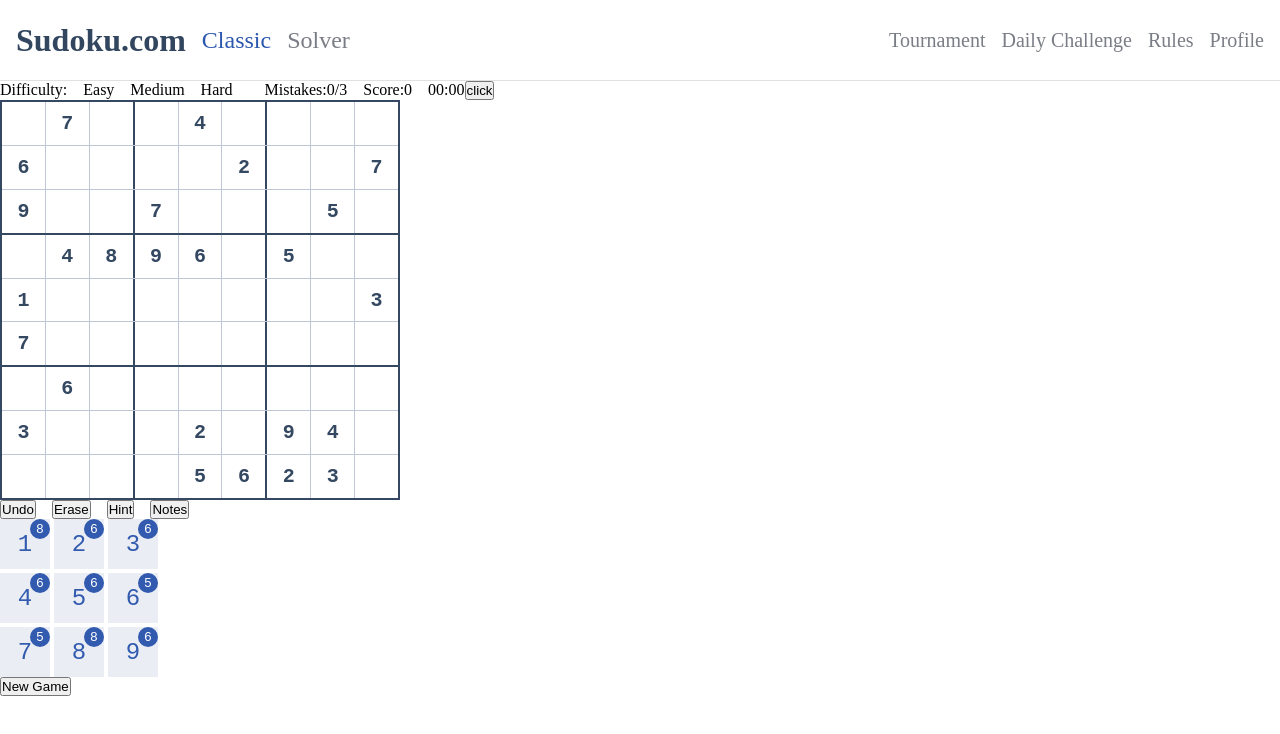
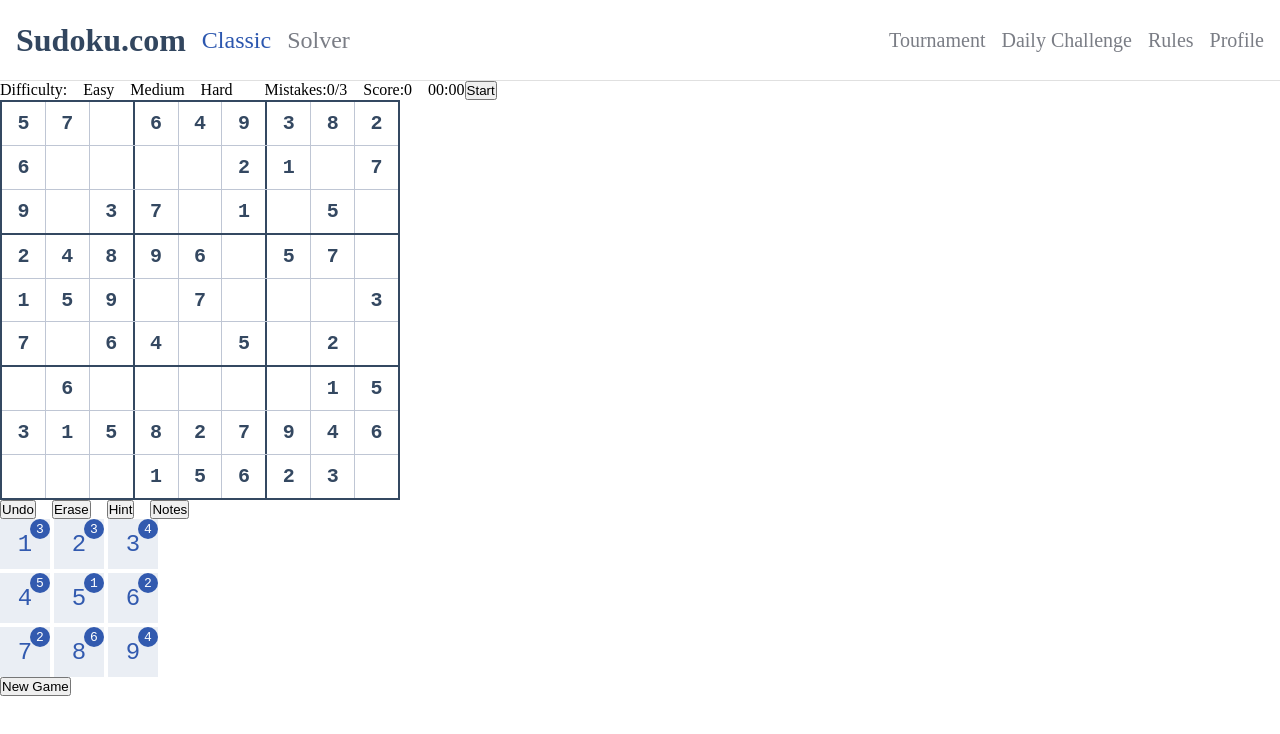
Before and after one commit to Kartik-Bhutra/Sudoku-Game, a React (Vite) app in the folder frontend/: page / in a window 1280 px wide. Shown: the top 734 px of the page. Built offline with nearby package versions, Linux system fonts and the light colour scheme.

Commit message:
add hint functionality

```diff
--- a/frontend/src/components/GameAttributes.jsx
+++ b/frontend/src/components/GameAttributes.jsx
@@ -1,12 +1,16 @@
 import gameAttributesStyles from "../styles/componentStyles/gameAttributes.module.css";
 import { useContext } from "react";
 import { OptionsContext } from "../gameAssest/Options";
+import useHint from "../hooks/useHint";
 
 export default function GameAttributes() {
   const {
+    hint:[,setHints],
+    unsolved: [grid],
     value: [values, setValues],
     remaining: [remaining],
   } = useContext(OptionsContext);
+
   return (
     <div>
       <div className={gameAttributesStyles.functions}>
@@ -17,7 +21,20 @@ export default function GameAttributes() {
           <button>Erase</button>
         </div>
         <div>
-          <button>Hint</button>
+          <button
+            onClick={() => {
+              const hint = useHint(grid);
+              if(hint){
+                setHints(hint);
+                console.log(hint);
+              }
+              else{
+                console.log("No hint available");
+              }
+            }}
+          >
+            Hint
+          </button>
         </div>
         <div>
           <button>Notes</button>
--- a/frontend/src/components/GameComponents.jsx
+++ b/frontend/src/components/GameComponents.jsx
@@ -4,20 +4,23 @@ import { OptionsContext } from "../gameAssest/Options";
 import { StopWatch } from "../hooks/useTimer";
 
 export default function GameComponents() {
+  const [start, setStart] = useState(false);
   const [timer, setTimer] = useState("00:00");
   const timerInstance = useRef();
-  const [mistakes] = useContext(OptionsContext).mistake;
+  const [mistakeCount] = useContext(OptionsContext).mistake;
 
   useEffect(() => {
-    timerInstance.current = new StopWatch(setTimer);
+    timerInstance.current = new StopWatch(setTimer, setStart);
     return () => {
       timerInstance.current.stop();
     };
   }, []);
 
   const timerButtonHandler = () => {
-    timerInstance.current.timerId ? timerInstance.current.stop() : timerInstance.current.start();
-  }
+    timerInstance.current.timerId
+      ? timerInstance.current.stop()
+      : timerInstance.current.start();
+  };
 
   return (
     <div className={gameComponentStyles.status}>
@@ -32,7 +35,7 @@ export default function GameComponents() {
       <div className={gameComponentStyles.playerStatus}>
         <div>
           <span>Mistakes:</span>
-          <span>{mistakes}/</span>
+          <span>{mistakeCount}/</span>
           <span>3</span>
         </div>
         <div>
@@ -41,10 +44,8 @@ export default function GameComponents() {
         </div>
         <div>
           <span>{timer}</span>
-          <button
-            onClick={timerButtonHandler}
-          >
-            click
+          <button onClick={timerButtonHandler}>
+            {start ? "Stop" : "Start"}
           </button>
         </div>
       </div>
--- a/frontend/src/components/Grid.jsx
+++ b/frontend/src/components/Grid.jsx
@@ -6,7 +6,7 @@ export default function Grid() {
   const {
     unsolved: [grid, setGrid],
     solved,
-    mistake: [, setMistakes],
+    mistake: [, setMistakeCount],
     hint: [hints],
     value: [values],
     remaining: [remainings, setRemainings],
@@ -112,7 +112,7 @@ export default function Grid() {
       if (grid[rowIdx][colIdx] !== num) {
         sameValues(num);
         if (num !== solved[rowIdx][colIdx]) {
-          setMistakes((prevState) => prevState + 1);
+          setMistakeCount((prevState) => prevState + 1);
           setValueColor((prevState) => {
             const newValueColor = prevState.map((row) => [...row]);
             newValueColor[rowIdx][colIdx] = "red";
@@ -179,6 +179,17 @@ export default function Grid() {
     }
   };
 
+  useEffect(() => {
+    if (hints) {
+      highlight(
+        hints[0]-1,
+        hints[1]-1,
+        Math.floor((hints[0]-1) / 3) * 3 + Math.floor((hints[1]-1) / 3)
+      );
+      justOneNum(hints[2], hints[0]-1, hints[1]-1);
+    }
+  }, [hints]);
+
   return (
     <div className={gridStyles.outlineBorder}>
       {grid.map((row, rowIdx) => (
@@ -225,7 +236,7 @@ export default function Grid() {
                   );
                   setActiveCells({ row: null, col: null });
                 }}
-                tabIndex={0}
+                tabIndex={1}
                 style={{
                   backgroundColor: bgColor,
                   color: valueColor[rowIdx][colIdx],
--- a/frontend/src/gameAssest/Options.jsx
+++ b/frontend/src/gameAssest/Options.jsx
@@ -10,8 +10,8 @@ export default function OptionsContextProvider({ children }) {
   const [solvedGrid, setSolvedGrid] = useState(
     Array.from({ length: 9 }, () => Array(9).fill(0))
   );
-  const [mistakes, setMistakes] = useState(0);
-  const [hints, setHints] = useState(false);
+  const [mistakeCount, setMistakeCount] = useState(0);
+  const [hints, setHints] = useState(null);
   const [values, setValues] = useState(0);
   const [remainings, setRemainings] = useState(Array(10).fill(0));
   const [activeCells, setActiveCells] = useState({
@@ -28,7 +28,7 @@ export default function OptionsContextProvider({ children }) {
   const contextValue = {
     unsolved: [grid, setGrid],
     solved: solvedGrid,
-    mistake: [mistakes, setMistakes],
+    mistake: [mistakeCount, setMistakeCount],
     hint: [hints, setHints],
     value: [values, setValues],
     remaining: [remainings, setRemainings],
--- a/frontend/src/hooks/useGrid.js
+++ b/frontend/src/hooks/useGrid.js
@@ -49,7 +49,7 @@ function solve(grid, rowIdx = 0, colIdx = 0) {
   return false;
 }
 
-function generateSudoku(difficulty = "hard") {
+function generateSudoku(difficulty = "easy") {
   const grid = Array.from({ length: 9 }, () => Array(9).fill(0));
 
   function createPuzzle(grid, difficulty, cells = [], removed = 0) {
--- /dev/null
+++ b/frontend/src/hooks/useHint.js
@@ -0,0 +1,191 @@
+export default function useHint(pos) {
+    let xpos = Array(9)
+        .fill()
+        .map(() => Array(9).fill(0x1FF));
+    let weight = Array(512).fill(0);
+    let stuck = true;
+    function ComputeWeights() {
+        for (let i = 0; i < 512; i++) {
+            weight[i] = 0;
+            for (let j = 256; j; j >>= 1) {
+                if (i & j) weight[i]++;
+            }
+        }
+    }
+    function GetPos() {
+        for (let row = 0; row < 9; row++) {
+            for (let col = 0; col < 9; col++) {
+                if (pos[row][col] !== 0) {
+                    const n = pos[row][col] - 1;
+                    const bit = 1 << n;
+                    xpos[row][col] = 0;
+                    for (let i = 0; i < 9; i++) {
+                        xpos[row][i] &= ~bit;
+                        xpos[i][col] &= ~bit;
+                    }
+                    const blockRow = Math.floor(row / 3) * 3;
+                    const blockCol = Math.floor(col / 3) * 3;
+                    for (let r = blockRow; r < blockRow + 3; r++) {
+                        for (let c = blockCol; c < blockCol + 3; c++) {
+                            xpos[r][c] &= ~bit;
+                        }
+                    }
+                }
+            }
+        }
+    }
+    function CheckSingletonDigit() {
+        for (let row = 0; row < 9; row++) {
+            for (let col = 0; col < 9; col++) {
+                if (pos[row][col] === 0 && weight[xpos[row][col]] === 1) {
+                    const value = Index(xpos[row][col]) + 1;
+                    return [row+1,col+1,value];
+                }
+            }
+        }
+        return null;
+    }
+    function CheckPigeonhole() {
+        const checkGroup = (cells) => {
+            let digitLocations = new Map();
+            for (let [row, col] of cells) {
+                for (let value = 1; value <= 9; value++) {
+                    const bit = 1 << (value - 1);
+                    if (xpos[row][col] & bit) {
+                        if (!digitLocations.has(value)) digitLocations.set(value, []);
+                        digitLocations.get(value).push([row, col]);
+                    }
+                }
+            }
+            for (let [value, locations] of digitLocations) {
+                if (locations.length === 1) {
+                    const [row, col] = locations[0];
+                    return [row+1,col+1,value];
+                }
+            }
+            return null;
+        };
+        for (let i = 0; i < 9; i++) {
+            let rowCells = Array.from({ length: 9 }, (_, col) => [i, col]);
+            let colCells = Array.from({ length: 9 }, (_, row) => [row, i]);
+            let blockCells = [];
+            let blockRow = Math.floor(i / 3) * 3;
+            let blockCol = (i % 3) * 3;
+            for (let r = 0; r < 3; r++) {
+                for (let c = 0; c < 3; c++) {
+                    blockCells.push([blockRow + r, blockCol + c]);
+                }
+            }
+            let hint = checkGroup(rowCells) || checkGroup(colCells) || checkGroup(blockCells);
+            if (hint) return hint;
+        }
+        return null;
+    }
+    function CheckChainStrategies() {
+        const findChains = () => {
+            let chains = [];
+            for (let row = 0; row < 9; row++) {
+                for (let col = 0; col < 9; col++) {
+                    if (pos[row][col] === 0 && weight[xpos[row][col]] === 2) {
+                        chains.push({ row, col, values: [...ExtractBits(xpos[row][col])] });
+                    }
+                }
+            }
+            return chains;
+        };
+        const simplifyChains = (chains) => {
+            for (let chain of chains) {
+                const { row, col, values } = chain;
+                const [v1, v2] = values;
+                const influences = GetInfluences(row, col);
+                const bit1 = 1 << (v1 - 1);
+                const bit2 = 1 << (v2 - 1);
+                for (let [r, c] of influences) {
+                    if (xpos[r][c] & bit1 && xpos[r][c] & bit2) {
+                        xpos[r][c] &= ~(bit1 | bit2);
+                        const hint = `Chain Strategy: Simplified cell (${r + 1}, ${c + 1}) by removing ${v1} and ${v2}`;
+                        console.log(hint);
+                        return hint;
+                    }
+                }
+            }
+            return null;
+        };
+        let chains = findChains();
+        return simplifyChains(chains);
+    }
+    function CheckBucketStrategy() {
+        for (let block = 0; block < 9; block++) {
+            const blockRow = Math.floor(block / 3) * 3;
+            const blockCol = (block % 3) * 3;
+            let digitsInBucket = Array(10).fill(0);
+            let cells = [];
+            for (let r = blockRow; r < blockRow + 3; r++) {
+                for (let c = blockCol; c < blockCol + 3; c++) {
+                    if (pos[r][c] === 0) {
+                        cells.push([r, c]);
+                        for (let value = 1; value <= 9; value++) {
+                            if (xpos[r][c] & (1 << (value - 1))) {
+                                digitsInBucket[value]++;
+                            }
+                        }
+                    }
+                }
+            }
+            for (let value = 1; value <= 9; value++) {
+                if (digitsInBucket[value] === 1) {
+                    for (let [r, c] of cells) {
+                        if (xpos[r][c] & (1 << (value - 1))) {
+                            return [r+1,c+1,value];
+                        }
+                    }
+                }
+            }
+        }
+        return null;
+    }
+    function ExtractBits(bitmask) {
+        let bits = [];
+        for (let i = 0; i < 9; i++) {
+            if (bitmask & (1 << i)) bits.push(i + 1);
+        }
+        return bits;
+    }
+    function GetInfluences(row, col) {
+        let influences = [];
+        for (let i = 0; i < 9; i++) {
+            if (i !== col) influences.push([row, i]);
+            if (i !== row) influences.push([i, col]);
+        }
+        const blockRow = Math.floor(row / 3) * 3;
+        const blockCol = Math.floor(col / 3) * 3;
+        for (let r = blockRow; r < blockRow + 3; r++) {
+            for (let c = blockCol; c < blockCol + 3; c++) {
+                if (r !== row || c !== col) influences.push([r, c]);
+            }
+        }
+        return influences;
+    }
+    function ProvideHint() {
+        let hint = CheckSingletonDigit();
+        if (hint) return hint;
+        hint = CheckPigeonhole();
+        if (hint) return hint;
+        hint = CheckBucketStrategy();
+        if (hint) return hint;
+        // hint = CheckChainStrategies();
+        // if (hint) return hint;
+        return null;
+    }
+    function Index(bit) {
+        let index = 0;
+        while (!(bit & 1)) {
+            bit >>= 1;
+            index++;
+        }
+        return index;
+    }
+    ComputeWeights();
+    GetPos();
+    return ProvideHint();
+}
--- a/frontend/src/hooks/useTimer.js
+++ b/frontend/src/hooks/useTimer.js
@@ -1,5 +1,6 @@
 export class StopWatch {
-    constructor(setTimer) {
+    constructor(setTimer, setStart) {
+        this.setStart = setStart;
         this.setTimer = setTimer;
         this.elapsedTime = 0;
         this.timerId = null;
@@ -11,6 +12,7 @@ export class StopWatch {
 
     start() {
         if (this.timerId) return;
+        this.setStart(true);
         this.lastUpdate = Date.now();
         this.timerId = setInterval(() => {
             this.elapsedTime += (Date.now() - this.lastUpdate) / 1000;
@@ -22,6 +24,7 @@ export class StopWatch {
     stop() {
         clearInterval(this.timerId);
         this.timerId = null;
+        this.setStart(false);
     }
 
     reset() {
```
